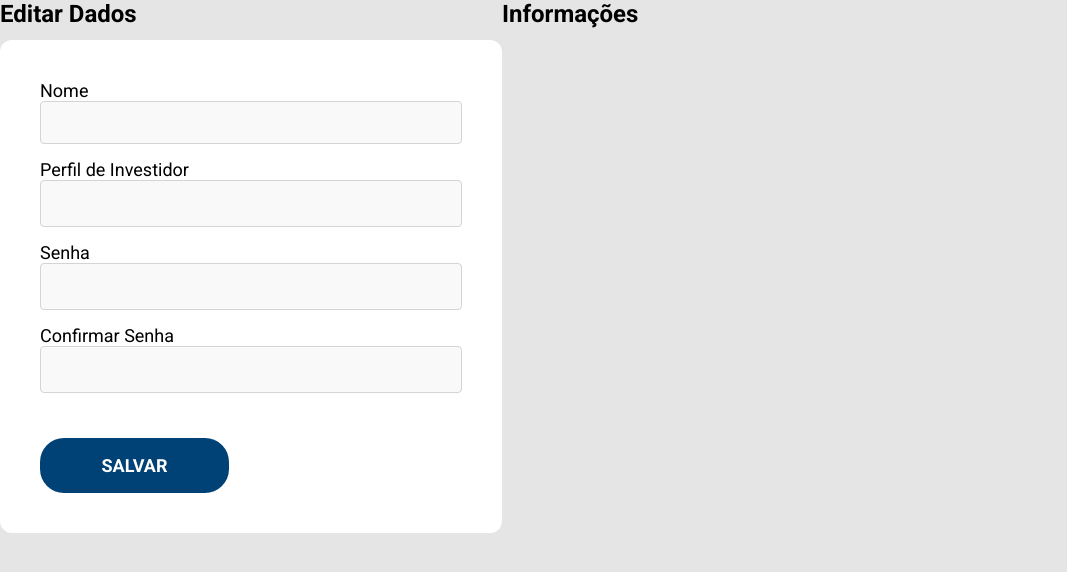
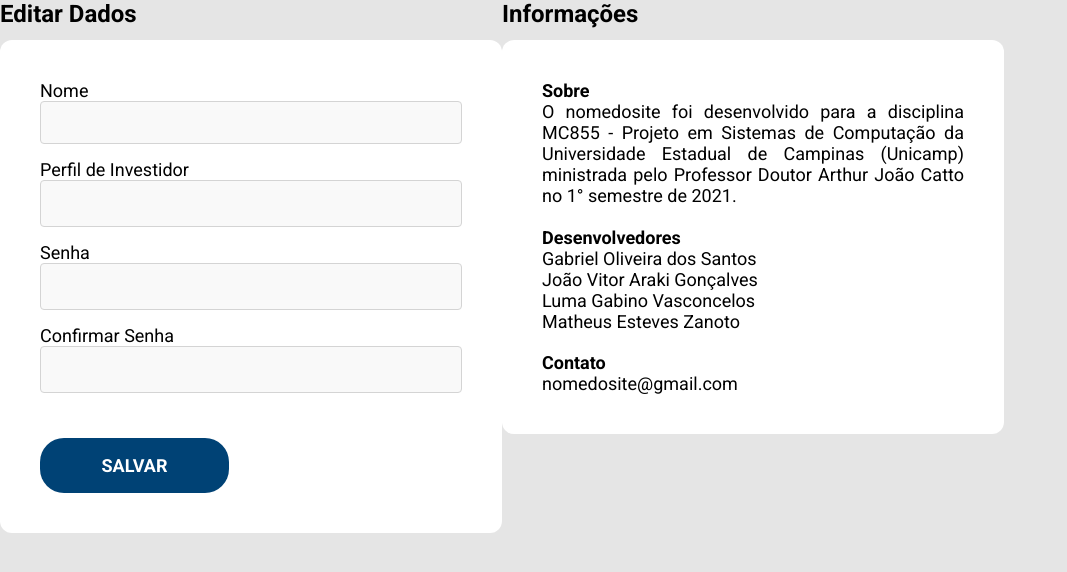
Before and after one commit to mc-855-stonks/web-app, a React (Create React App) app: page /profile in a window 1280 px wide. Shown: the top 572 px of the page, without its empty margins (0-1067 px from the left). Built offline with nearby package versions, Linux system fonts and the light colour scheme.

Commit message:
feat: product info component

```diff
--- a/src/pages/ProfilePage/components/ProductInfo/index.tsx
+++ b/src/pages/ProfilePage/components/ProductInfo/index.tsx
@@ -7,6 +7,62 @@ export default function ProductInfo() {
   return (
     <div className={stylesProductInfo.container}>
       <Title className={stylesProfilePage.title}>Informações</Title>
+      <div className={stylesProductInfo.productContent}>
+        <div className={stylesProductInfo.productInfoGroup}>
+          <Title
+            className={`${stylesProductInfo.productInfoText} ${stylesProductInfo.productInfoTitle}`}
+          >
+            Sobre
+          </Title>
+          <h2
+            className={`${stylesProductInfo.productInfoText} ${stylesProductInfo.productInfoTextAbout}`}
+          >
+            O nomedosite foi desenvolvido para a disciplina MC855 - Projeto em
+            Sistemas de Computação da Universidade Estadual de Campinas
+            (Unicamp) ministrada pelo Professor Doutor Arthur João Catto no 1°
+            semestre de 2021.
+          </h2>
+        </div>
+        <div className={stylesProductInfo.productInfoGroup}>
+          <Title
+            className={`${stylesProductInfo.productInfoText} ${stylesProductInfo.productInfoTitle}`}
+          >
+            Desenvolvedores
+          </Title>
+          <h2
+            className={`${stylesProductInfo.productInfoText} ${stylesProductInfo.productInfoTextAbout}`}
+          >
+            Gabriel Oliveira dos Santos
+          </h2>
+          <h2
+            className={`${stylesProductInfo.productInfoText} ${stylesProductInfo.productInfoTextAbout}`}
+          >
+            João Vitor Araki Gonçalves
+          </h2>
+          <h2
+            className={`${stylesProductInfo.productInfoText} ${stylesProductInfo.productInfoTextAbout}`}
+          >
+            Luma Gabino Vasconcelos
+          </h2>
+          <h2
+            className={`${stylesProductInfo.productInfoText} ${stylesProductInfo.productInfoTextAbout}`}
+          >
+            Matheus Esteves Zanoto
+          </h2>
+        </div>
+        <div className={stylesProductInfo.productInfoGroup}>
+          <Title
+            className={`${stylesProductInfo.productInfoText} ${stylesProductInfo.productInfoTitle}`}
+          >
+            Contato
+          </Title>
+          <h2
+            className={`${stylesProductInfo.productInfoText} ${stylesProductInfo.productInfoTextAbout}`}
+          >
+            nomedosite@gmail.com
+          </h2>
+        </div>
+      </div>
     </div>
   );
 }
--- a/src/pages/ProfilePage/components/ProductInfo/style.module.css
+++ b/src/pages/ProfilePage/components/ProductInfo/style.module.css
@@ -3,3 +3,33 @@
     flex-direction: column;
     width: 502px;
 }
+
+.productContent {
+    display: grid;
+    grid-row-gap: 20px;
+    background-color: var(--color-white-background);
+    border-radius: 12px;
+    padding: 40px;
+}
+
+.productInfoGroup {
+    display: flex;
+    flex-direction: column;
+}
+
+.productInfoText {
+    font-family: var(--font-family-default);
+    font-style: normal;
+    font-size: 18px;
+    line-height: 21.09px;
+    color: var(--font-color-default);
+}
+
+.productInfoTitle {
+    font-weight: bold;
+}
+
+.productInfoTextAbout {
+    text-align: justify;
+    font-weight: normal;
+}
```
